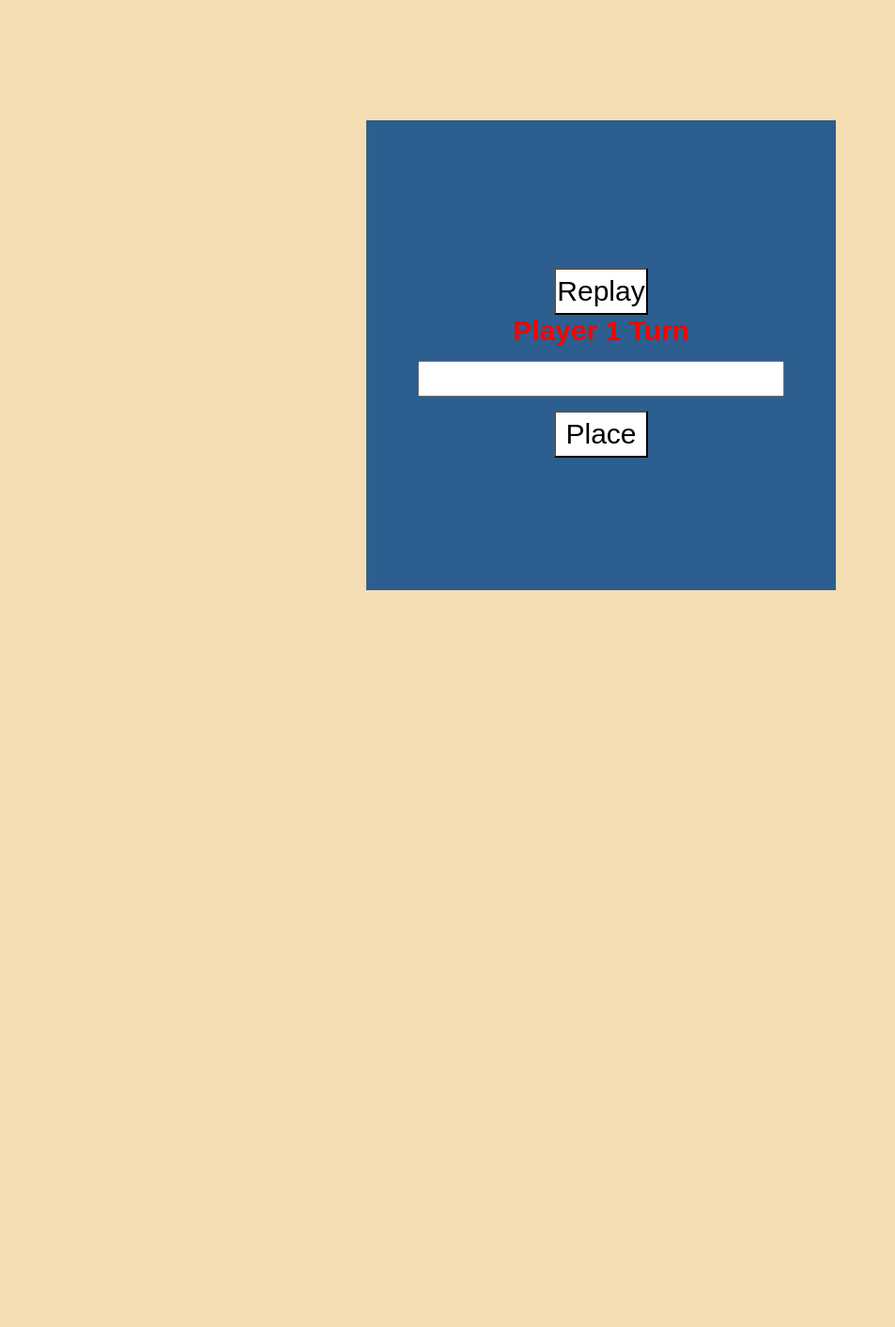
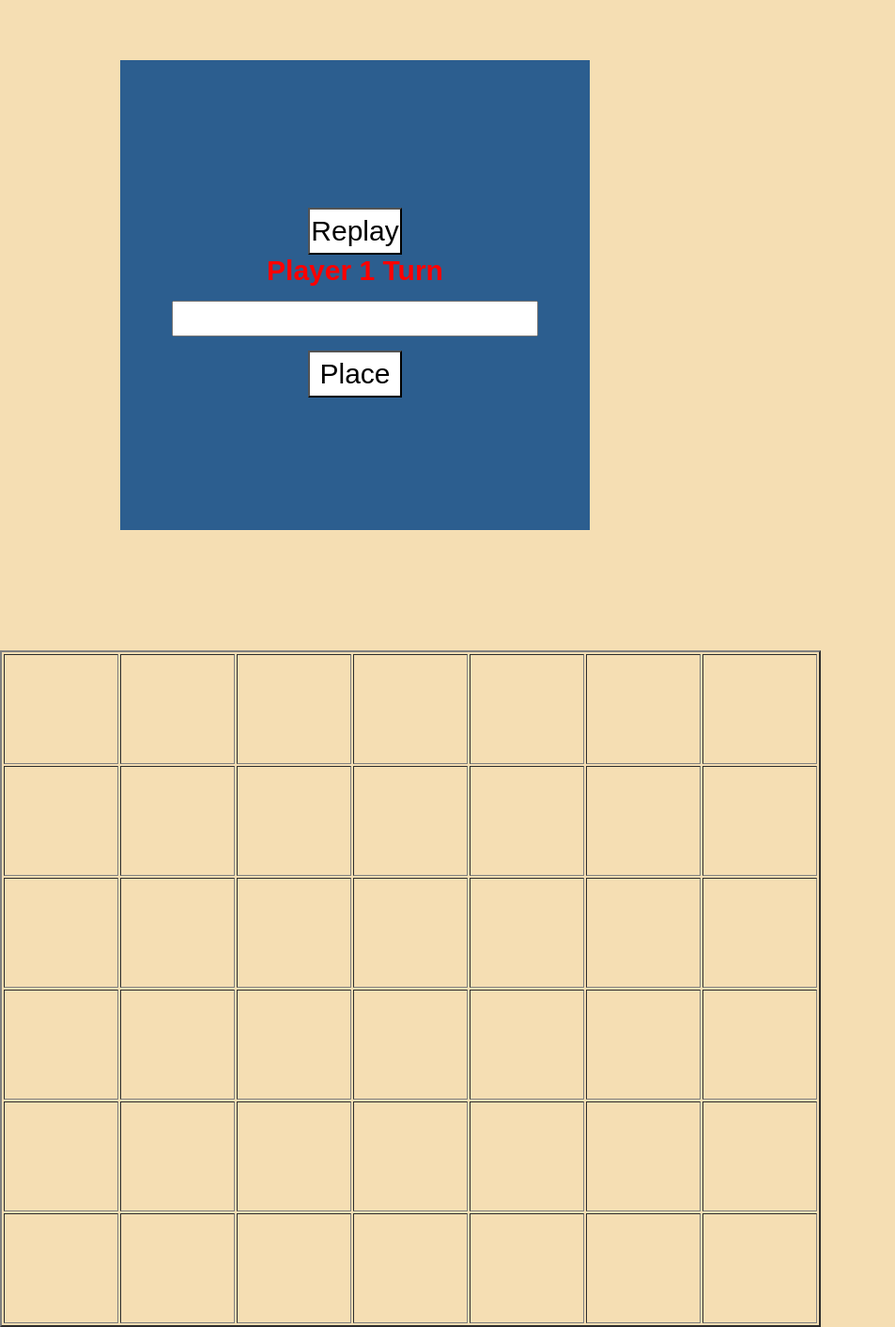
Before and after one commit to Doxteur/Puissance4Js, a PHP site: page /indextest.html in a window 1280 px wide. Shown: the whole page at 94% size, without its empty margins (0-953 px from the left). Before the commit the page ends 628 px from the top, so only its background shows below. Run offline with PHP 8.4, Linux system fonts and the light colour scheme.

Commit message:
Ajout du tableau avec des divs

```diff
--- a/index2.css
+++ b/index2.css
@@ -17,14 +17,18 @@ h1 {
   min-width: 500px;
   min-height: 500px;
   display: table;
-  margin: auto;
-  margin-top: 10%;
+  margin: 10%;
+  margin-top: 5%;
+  float: left;
+
 
 }
 #cell {
+
   text-align: center;
   display: table-cell;
   vertical-align: middle;
+
 }
 #wonText {
   font-size: 30px;
@@ -50,3 +54,15 @@ button {
 button:active{
     background-color: red;
 }
+td{
+  min-width: 120px;
+  min-height: 120px;
+
+}
+table{
+  position: relative;
+  margin-top: 5%;
+
+  min-height: 720px;
+
+}
```
Also changed, not shown: indextest.html (+57 -3 lines).
